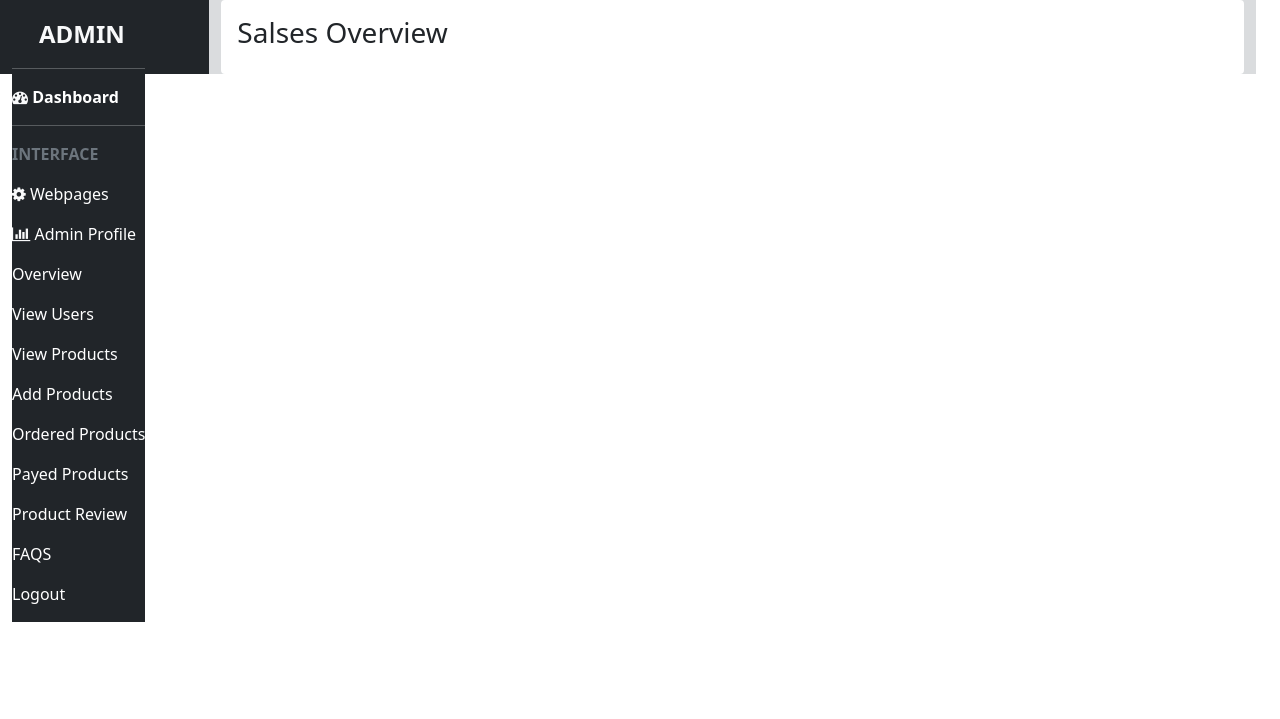
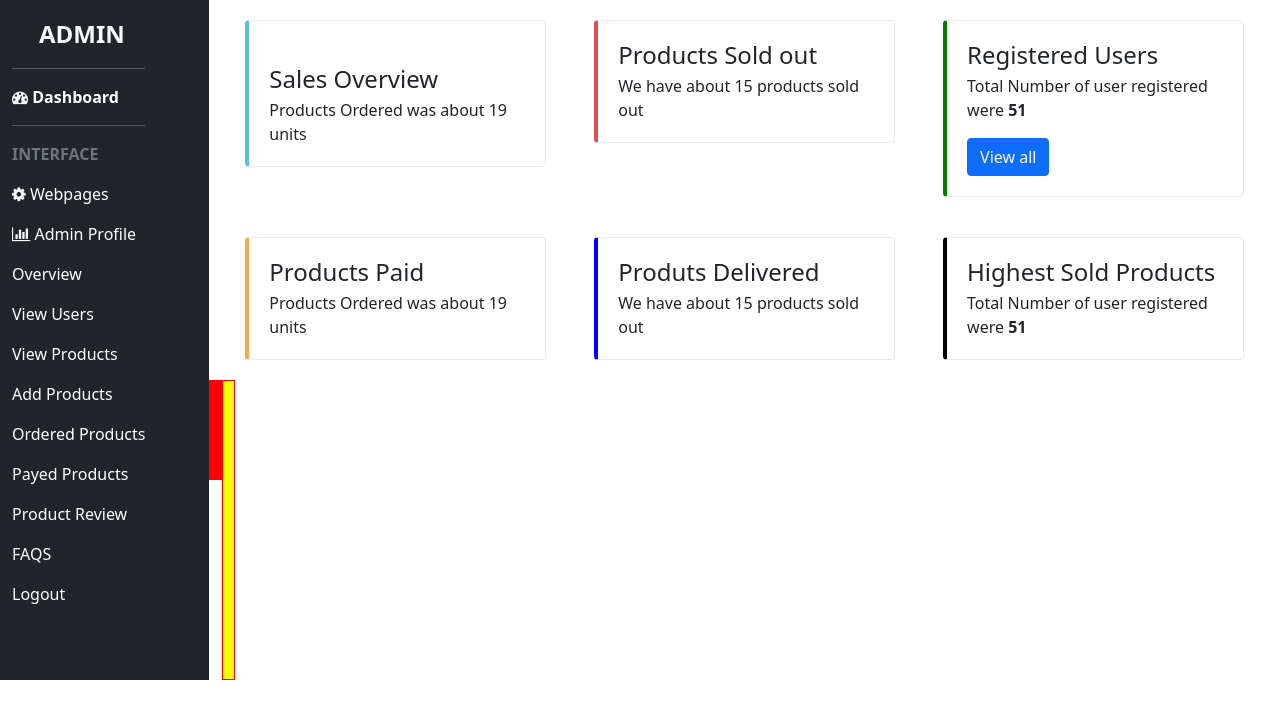
Before and after one commit to Joshuainfluence/veecla, a PHP site: page /veecla/admin/index.php in a window 1280 px wide. Shown: the top 719 px of the page. Run offline with PHP 8.4, Linux system fonts and the light colour scheme.

Commit message:
successful

```diff
--- a/admin/adminHeader.php
+++ b/admin/adminHeader.php
@@ -8,6 +8,7 @@
     <link rel="icon" type="image/x-icon" href="../img/logo5.png" />
     <link rel="stylesheet" href="../assets/bootstrap/bootstrap5.min.css">
     <link rel="stylesheet" href="../assets/font_awesome/css/font-awesome.css">
+    <link rel="stylesheet" href="../assets/callout.css">
 </head>
 
 <body>
--- a/admin/index.php
+++ b/admin/index.php
@@ -1,10 +1,74 @@
-<?php
-    require_once __DIR__. "/adminHeader.php";
-?>
-<div class="col-sm-12 col-md-12 col-lg-10 bg-secondary bg-opacity-25">
-    <div class="card">
-        <div class="card-body">
-            <h3>Salses Overview</h3>
-        </div>
-    </div>
-</div>
+ <?php
+    require_once __DIR__ . "/adminHeader.php";
+    ?>
+
+ <div class="col-sm-12 col-md-12 col-lg-10">
+     <div class="row">
+         <div class="col-sm-12 col-md-4 col-lg-4">
+             <div class="bd-content ps-lg-4">
+                 <div class="bd-callout bd-callout-info">
+                    <img src="" alt="">
+                     <h4>Sales Overview</h4>
+                     <p>Products Ordered was about 19 units</p>
+
+                 </div>
+             </div>
+         </div>
+         <div class="col-sm-12 col-md-4 col-lg-4">
+             <div class="bd-content ps-lg-4">
+                 <div class="bd-callout bd-callout-danger">
+                     <h4>Products Sold out</h4>
+                     <p>We have about 15 products sold out</p>
+
+                 </div>
+             </div>
+         </div>
+         <div class="col-sm-12 col-md-4 col-lg-4">
+             <div class="bd-content ps-lg-4">
+                 <div class="bd-callout bd-callout-success">
+                     <h4>Registered Users</h4>
+                     <p>Total Number of user registered were <b>51</b></p>
+                     <a href="" class="btn btn-primary">View all</a>
+                 </div>
+             </div>
+         </div>
+     </div>
+     <div class="row">
+         <div class="col-sm-12 col-md-4 col-lg-4">
+             <div class="bd-content ps-lg-4">
+                 <div class="bd-callout bd-callout-warning">
+                     <h4>Products Paid</h4>
+                     <p>Products Ordered was about 19 units</p>
+
+                 </div>
+             </div>
+         </div>
+         <div class="col-sm-12 col-md-4 col-lg-4">
+             <div class="bd-content ps-lg-4">
+                 <div class="bd-callout bd-callout-primary">
+                     <h4>Produts Delivered</h4>
+                     <p>We have about 15 products sold out</p>
+                 </div>
+             </div>
+         </div>
+         <div class="col-sm-12 col-md-4 col-lg-4">
+             <div class="bd-content ps-lg-4">
+                 <div class="bd-callout bd-callout-dark">
+                     <h4>Highest Sold Products</h4>
+                     <p>Total Number of user registered were <b>51</b></p>
+                 </div>
+             </div>
+         </div>
+
+     </div>
+     <div class="row">
+         <div class="col-12 d-flex" style="margin: 0; padding:0;">
+             <div class="graph" style="width:13px; height:100px; border:1px solid red; background-color:red;"></div>
+             <div class="graph" style="width:13px; height:300px; border:1px solid red; background-color:yellow; margin-bottom:0;"></div>
+         </div>
+     </div>
+ </div>
+
+ </body>
+
+ </html>
--- /dev/null
+++ b/assets/callout.css
@@ -0,0 +1,51 @@
+.bd-callout {
+    padding: 1.25rem;
+    margin-top: 1.25rem;
+    margin-bottom: 1.25rem;
+    border: 1px solid #e9ecef;
+    border-left-width: .25rem;
+    border-radius: .25rem;
+}
+
+.bd-callout h4 {
+    margin-bottom: .25rem;
+}
+
+.bd-callout p:last-child {
+    margin-bottom: 0;
+}
+
+.bd-callout code {
+    border-radius: .25rem;
+}
+
+.bd-callout+.bd-callout {
+    margin-top: -.25rem;
+}
+
+.bd-callout-info {
+    border-left-color: #5bc0de;
+}
+
+.bd-callout-warning {
+    border-left-color: #f0ad4e;
+}
+
+.bd-callout-danger {
+    border-left-color: #d9534f;
+}
+
+.bd-callout-purple {
+    border-left-color: #7952b3;
+}
+
+.bd-callout-primary {
+    border-left-color: blue;
+}
+
+.bd-callout-success {
+    border-left-color: green;
+}
+.bd-callout-dark {
+    border-left-color: black;
+}
```
Also changed, not shown: admin/run.php (added, +69 -0 lines), img/Screenshot 2023-12-26 081313.png (added).
